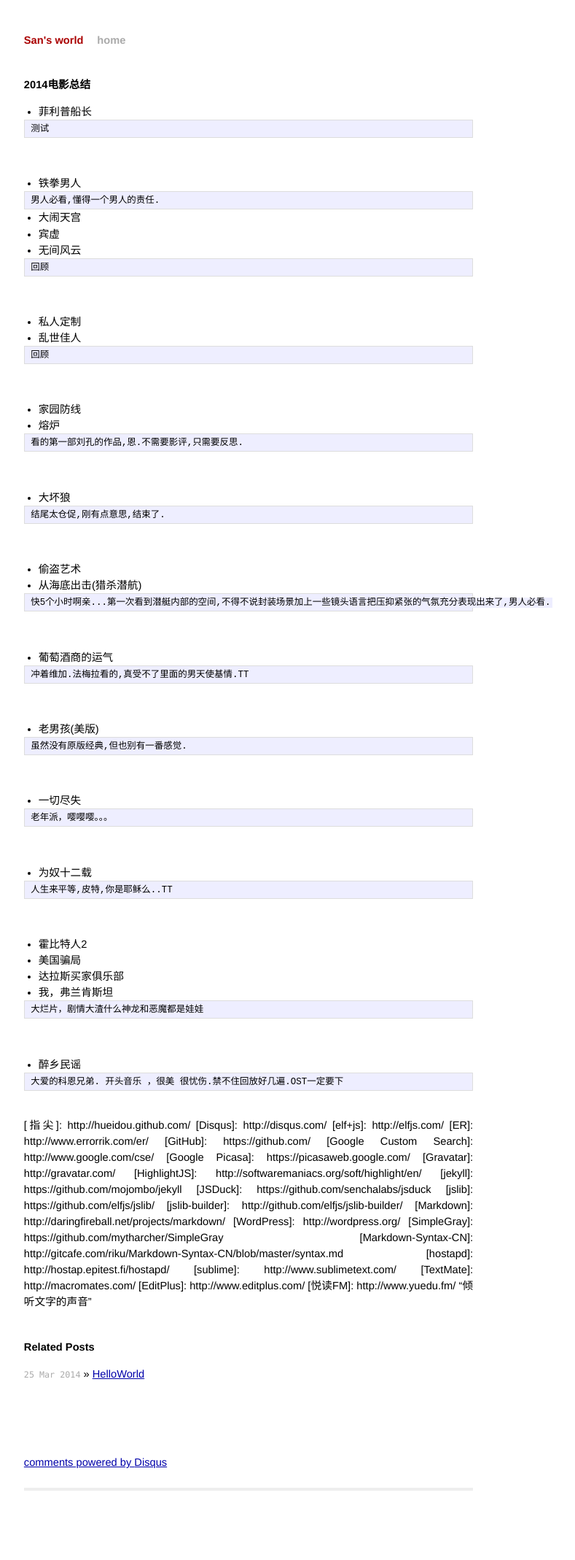
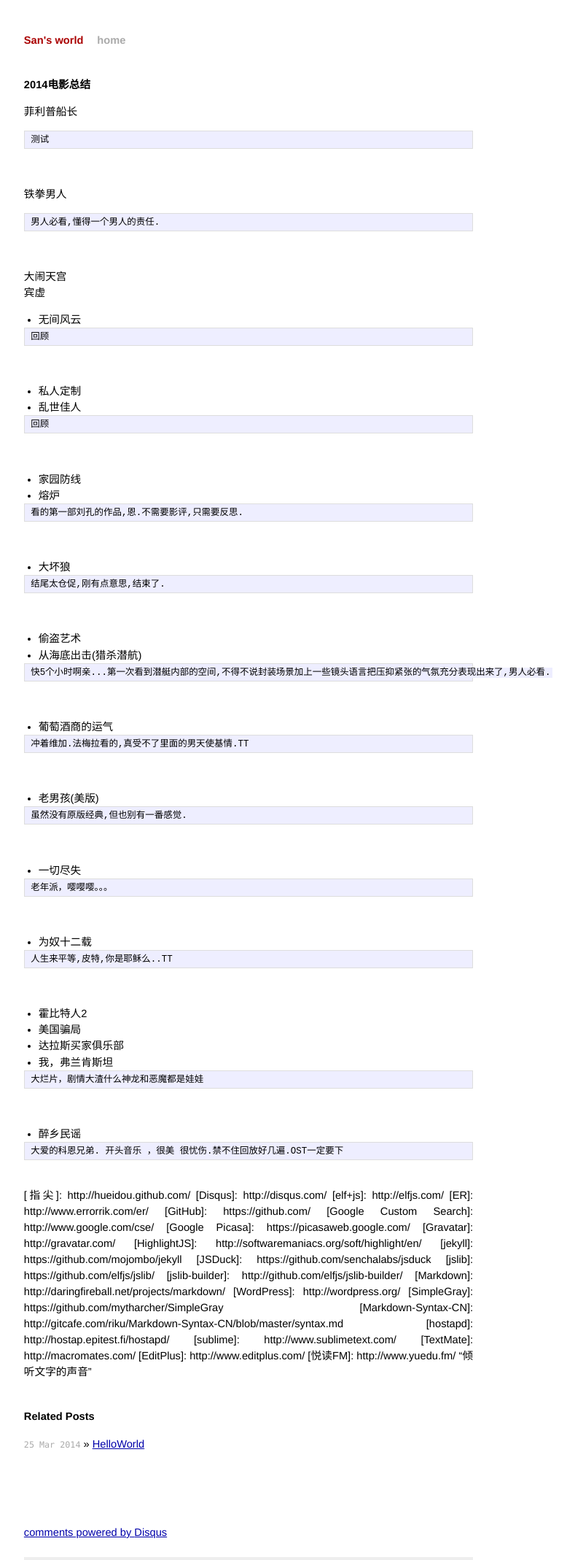
Before and after one commit to isensen/isensen.github.io, a Jekyll site: the page built from _posts/2014-5-22-movie.md, in a window 1280 px wide. Shown: the whole page at 73% size, without its empty margins (299-1088 px from the left). Built offline with Jekyll 4.4.1, drawn with Linux system fonts in a browser that asks for light colours; Markdown is read by kramdown in place of the engine named in the settings; comment, search, counter and statistics services are not loaded; before the commit the page ends 2043 px from its top, so only the background shows below that.

Commit message:
edit movie post

````diff
--- a/_posts/2014-5-22-movie.md
+++ b/_posts/2014-5-22-movie.md
@@ -7,21 +7,22 @@ tags: None
 {{ page.title }}
 ================
 
-- 菲利普船长
+> 菲利普船长
 
 ```
 测试
 ```
 <br/>
 
-- 铁拳男人
+> 铁拳男人
 
 ```
 男人必看,懂得一个男人的责任.
 ```
-- 大闹天宫
 <br/>
-- 宾虚
+> 大闹天宫
+<br/>
+> 宾虚
 <br/>
 - 无间风云
 
````
